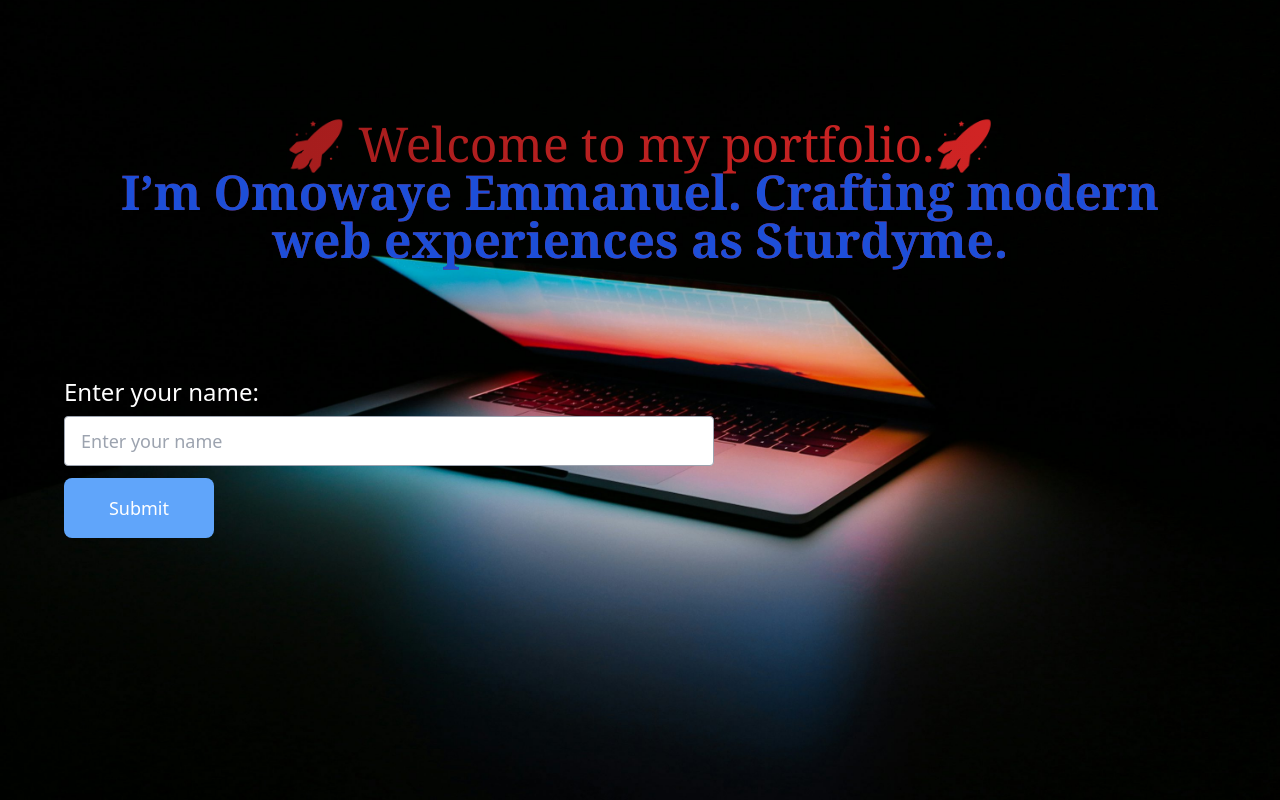
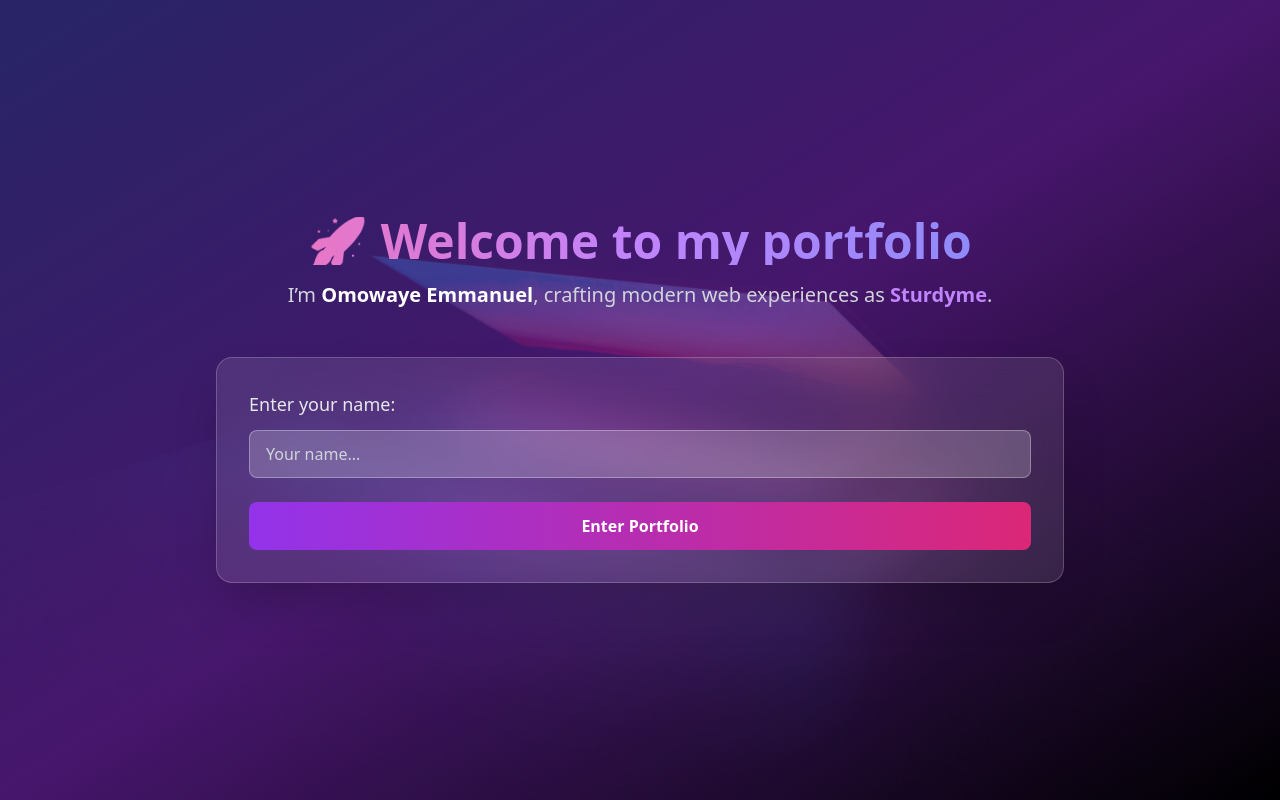
Before and after one commit to Sturdyme/Myportfolio, a React (Vite) app: page / in a window 1280 px wide. Built offline with nearby package versions, Linux system fonts and the light colour scheme.

Commit message:
welcomepage

```diff
--- a/src/component/WelcomeIn.jsx
+++ b/src/component/WelcomeIn.jsx
@@ -1,96 +1,116 @@
-import React, { useState } from 'react'
-import background from '../assets/background.png'
-import Spinner from './utilities/Spinner';
-import { useNavigate } from 'react-router-dom';
+import React, { useState, useEffect } from "react";
+import background from "../assets/background.png";
+import Spinner from "./utilities/Spinner";
+import { useNavigate } from "react-router-dom";
+import AOS from "aos";
+import "aos/dist/aos.css";
 
 const WelcomeIn = () => {
-  const [loading, setLoading] = useState  (false);
-  const [ name, setName] = useState('');
+  const [loading, setLoading] = useState(false);
+  const [name, setName] = useState("");
   const navigate = useNavigate();
 
   const handleLogin = async (e) => {
     e.preventDefault();
 
-  if (name.trim() === '') {
-    alert('Please enter your name before submitting');
+    if (name.trim() === "") {
+      alert("Please enter your name before submitting.");
       return;
-  }
-
-  if (name.trim() === '') {
-   alert('Please enter your name before submitting.')
     }
 
     setLoading(true);
 
-  // Save the name to localStorage
-  localStorage.setItem('portfolio-username', name);
-  await new Promise(resolve => setTimeout(resolve, 8000));
+    localStorage.setItem("portfolio-username", name);
+
+    // Better UX (shorter delay)
+    await new Promise((resolve) => setTimeout(resolve, 1500));
+
     setLoading(false);
-  navigate('/home');
-
+    navigate("/home");
   };
 
+  useEffect(() => {
+    AOS.init({
+      duration: 1200,
+      once: true,
+      easing: "ease-in-out",
+    });
+  }, []);
 
   return (
-   <section className="h-screen p-4 sm:p-6 md:p-10 lg:p-16 bg-cover bg-center"
+    <section
+      className="min-h-screen flex flex-col justify-center items-center
+      bg-gradient-to-br from-indigo-900 via-purple-900 to-black
+      relative overflow-hidden"
+    >
+      {/* Optional background image overlay */}
+      <div
+        className="absolute inset-0 bg-cover bg-center opacity-20"
         style={{ backgroundImage: `url(${background})` }}
+      />
+
+      {/* Content Wrapper */}
+      <div className="relative z-10 w-full max-w-4xl px-6 text-center">
+
+        {/* Heading */}
+        <div data-aos="fade-down">
+          <h1
+            className="bg-gradient-to-r from-pink-400 via-purple-400 to-indigo-400
+            bg-clip-text text-transparent
+            text-2xl sm:text-3xl md:text-4xl lg:text-5xl
+            font-bold leading-snug"
           >
-<div className="flex justify-center items-center px-2 sm:px-4 md:px-6 lg:px-10 text-center">
-  <h1 className="bg-gradient-to-l from-red-600 to-red-800 bg-clip-text text-transparent
-      text-lg sm:text-xl md:text-3xl lg:text-4xl xl:text-5xl
-      py-4 sm:py-6 md:py-10 lg:py-14 font-serif overflow-hidden
-      whitespace-normal leading-relaxed">
-🚀 Welcome to my portfolio.🚀  <br/> <span className="font-bold text-blue-700 dark:text-blue-400">
-  I’m Omowaye Emmanuel. Crafting modern web experiences as Sturdyme.
+            🚀 Welcome to my portfolio
+          </h1>
+
+          <p className="mt-4 text-gray-300 text-lg sm:text-xl">
+            I’m <span className="font-semibold text-white">Omowaye Emmanuel</span>,
+            crafting modern web experiences as{" "}
+            <span className="text-purple-400 font-semibold">Sturdyme</span>.
+          </p>
+        </div>
+
+        {/* Glass Card */}
+        <div
+          data-aos="zoom-in"
+          className="mt-12 bg-white/10 backdrop-blur-xl
+          border border-white/20
+          p-8 rounded-2xl shadow-2xl"
+        >
+          <label className="flex flex-col gap-3 text-left">
+            <span className="text-gray-200 text-lg">
+              Enter your name:
             </span>
 
-  </h1>
-</div>
-
-<div className='lex flex-col-reverse md:flex-row justify-between items-center gap-6 sm:gap-8 md:gap-10 lg:gap-16 mt-6 sm:mt-10 md:mt-14'>
-    <div>
-    <label className='flex flex-col gap-2'>
-        <h1 className='text-white text-2xl font-extralight'>Enter your name:</h1>
             <input
               type="text"
-          placeholder="Enter your name"
+              placeholder="Your name..."
               value={name}
               onChange={(e) => setName(e.target.value)}
-          className="  w-full
-    max-w-[350px]
-    sm:max-w-[500px]
-    md:max-w-[650px]
-    h-[40px]
-    sm:h-[45px]
-    md:h-[50px]
-    border border-gray-400
-    rounded
-    px-3 sm:px-4
-    py-2
-    text-base md:text-lg
-    focus:outline-none
-    focus:ring-2
-    focus:ring-blue-500
-    transition-all
-    duration-300"
+              className="w-full h-12 rounded-lg px-4
+              bg-white/20 text-white placeholder-gray-300
+              border border-white/30
+              focus:outline-none focus:ring-2 focus:ring-purple-500
+              transition-all duration-300"
             />
           </label>
+
           <button
-        className="p-2 sm:p-3 max-w-[150px] md:p-3 lg:p-4 text-white bg-blue-400 w-full sm:w-36 md:w-40 lg:w-44 rounded-lg mt-3 flex items-center justify-center hover:bg-red-900 transition-colors duration-700 ease-in-out text-sm sm:text-base md:text-lg"
             onClick={handleLogin}
             disabled={loading}
+            className="mt-6 w-full h-12 rounded-lg
+            bg-gradient-to-r from-purple-600 to-pink-600
+            hover:scale-105 hover:shadow-xl
+            transition-all duration-300
+            text-white font-semibold
+            flex items-center justify-center"
           >
-        {loading ? <Spinner loading="lazy" /> : "Submit"}
+            {loading ? <Spinner /> : "Enter Portfolio"}
           </button>
+        </div>
+      </div>
+    </section>
+  );
+};
 
-</div>
-
-
-</div>
-
-</section>
-
-  )
-}
-
-export default WelcomeIn
+export default WelcomeIn;
```
Lines whose indentation alone changed are shown as unchanged.
